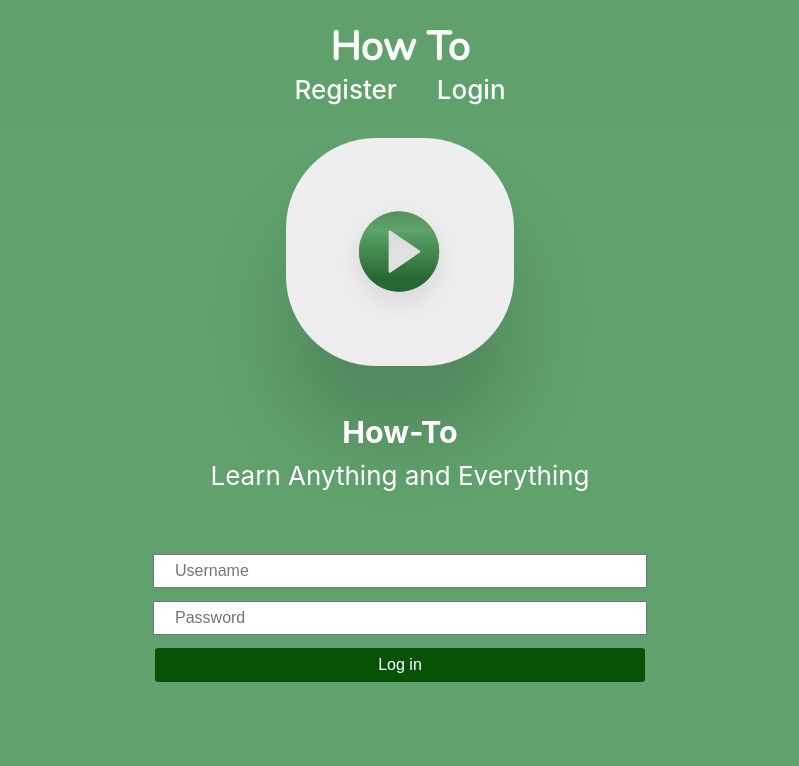
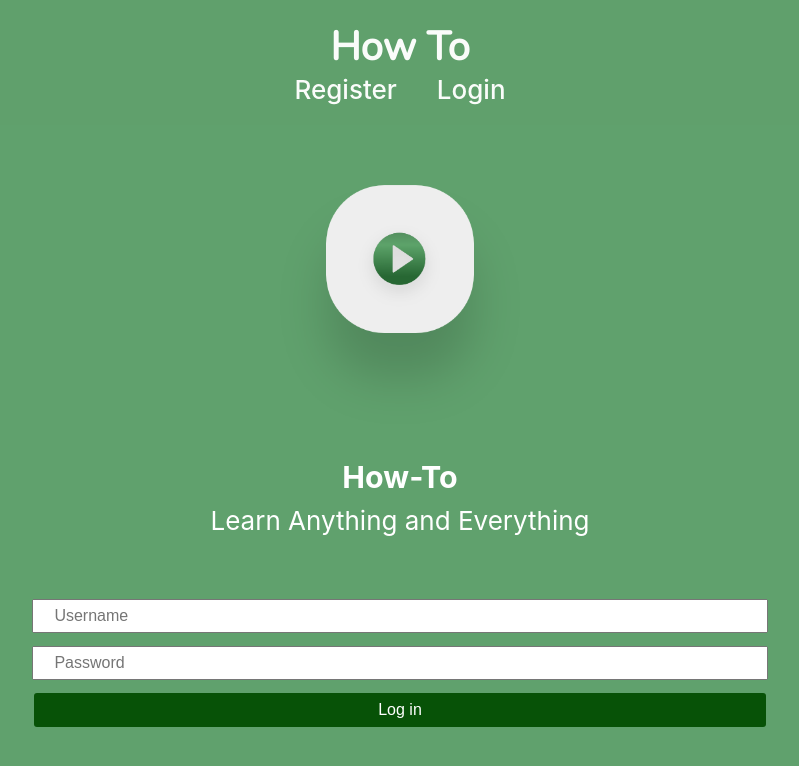
Before and after one commit to bw-how-to/how-to-FE, a React (Create React App) app in the folder how-to/: page /login in a window 1280 px wide. Shown: the top 766 px of the page, without its empty margins (240-1039 px from the left). Built offline with nearby package versions, Linux system fonts and the light colour scheme.

Commit message:
tweaked styling again

```diff
--- a/how-to/src/components/Guides/Guides.scss
+++ b/how-to/src/components/Guides/Guides.scss
@@ -2,12 +2,16 @@
 
 .guides {
     width: 70%;
-    margin-top: 140px;
+    margin-top: 170px;
     display: flex;
     flex-wrap: wrap;
     flex-direction: column;
     justify-content: center;
     max-width: 700px;
+
+    @media (max-width: 500px) {
+        width: 99%;
+    }
 
     .feedGuide {
         // border: 1px solid lightblue;
@@ -69,7 +73,7 @@
 }
 
 .guide {
-    margin-top: 140px;
+    margin-top: 170px;
     width: 100%;
     display: flex;
     flex-wrap: wrap;
--- a/how-to/src/components/Login/Login.scss
+++ b/how-to/src/components/Login/Login.scss
@@ -10,7 +10,7 @@
     width: 80%;
 
     .form {
-        width: 500px;
+        width: 75%;
     }
 
     .logoContainer {
@@ -19,12 +19,13 @@
         flex-direction: column;
 
         .loginLogo {
-            margin-top: -150px;
+            width: 250px;
+            margin-top: -100px;
             align-self: center;
         }
 
         h3 {
-            margin-top: -100px;
+            // margin-top: -100px;
             margin-bottom: 10px;
         }
         .subtitle {
--- a/how-to/src/components/Nav/Nav.scss
+++ b/how-to/src/components/Nav/Nav.scss
@@ -63,7 +63,7 @@
 
     i {
         align-self: center;
-        font-size: 40px;
+        font-size: 30px;
         margin: 0 20px 0 20px;
     }
 
```
